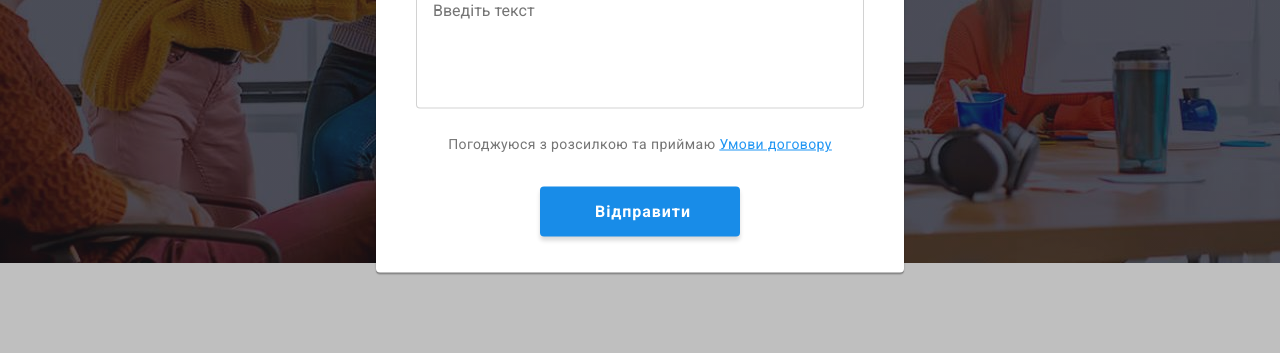
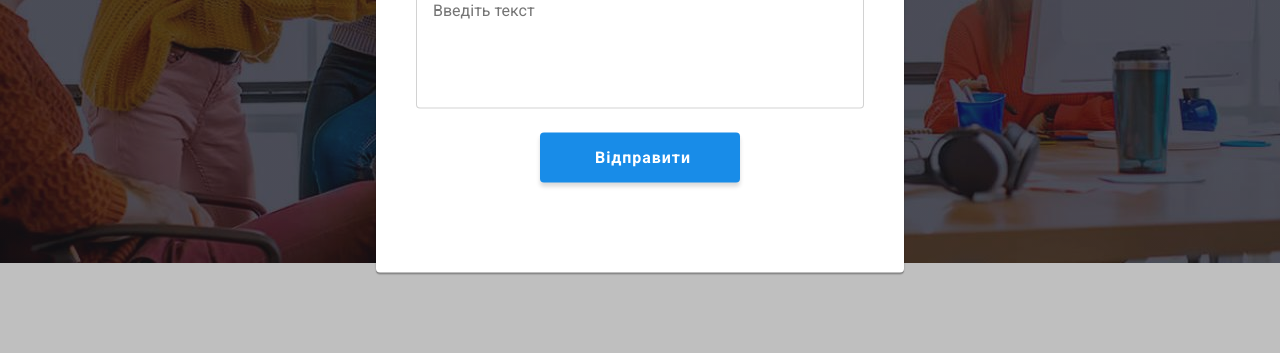
Before and after one commit to VexandML/VexandML-goit-markup-hw-06, a plain HTML site: page index.html in a window 1280 px wide. Both pictures are taken after a click on the button "Замовити послугу". Shown: the part 418-771 px from the top of the page. Drawn offline with nearby package versions, Linux system fonts and the light colour scheme.

Commit message:
HW6_upd03_31.10
Сделать с нуля Policy

```diff
--- a/css/styles.css
+++ b/css/styles.css
@@ -857,20 +857,20 @@ textarea {
   margin-bottom: 30px;
 }
 
-.policy-text {
+/* .policy-text {
   font-size: 14px;
   line-height: 1.71;
   letter-spacing: 0.03em;
   color: var(--color-primary);
-}
+} */
 
-.policy-link {
+/* .policy-link {
   font-size: 14px;
   line-height: 1.71;
   letter-spacing: 0.03em;
   text-decoration-line: underline;
   color: var(--color-brand)
-}
+} */
 
 .button-form {
   display: block;
--- a/index.html
+++ b/index.html
@@ -74,15 +74,8 @@
                                 </label>
                                     <label class="form-comment" for="comment">
                                         <span class="form-fields-text">Коментар</span>
-                                        <textarea class="form-text" name="username-comment" id="username-comment" placeholder="Введіть текст"></textarea>
+                                        <textarea class="form-text" name="username-comment" id="comment" placeholder="Введіть текст"></textarea>
                                     </label>
-                                <label class="form-policy" for="policy">
-                                    <input class="checkbox-input visually-hidden" type="checkbox">
-                                    <span class="policy-text">
-                                         Погоджуюся з розсилкою та приймаю
-                                        <a class="policy-link" href="/">Умови договору</a>
-                                    </span>
-                                </label>
                                 <button class="button-form" type="submit">Відправити</button>
                             </form>
                         </div>
```
